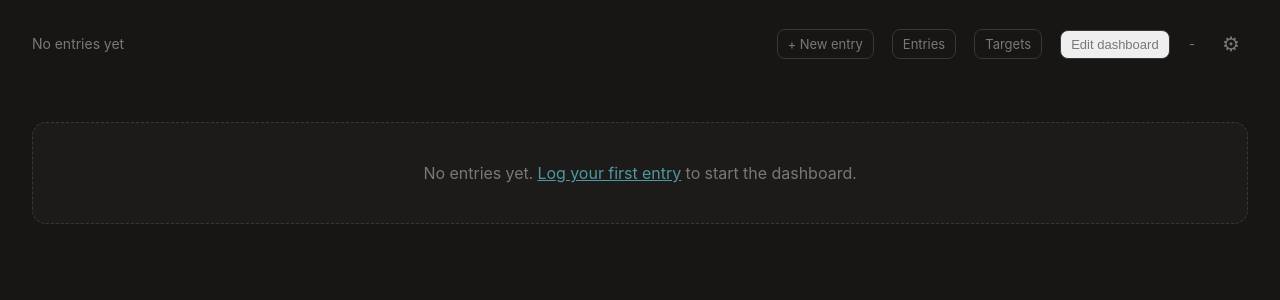
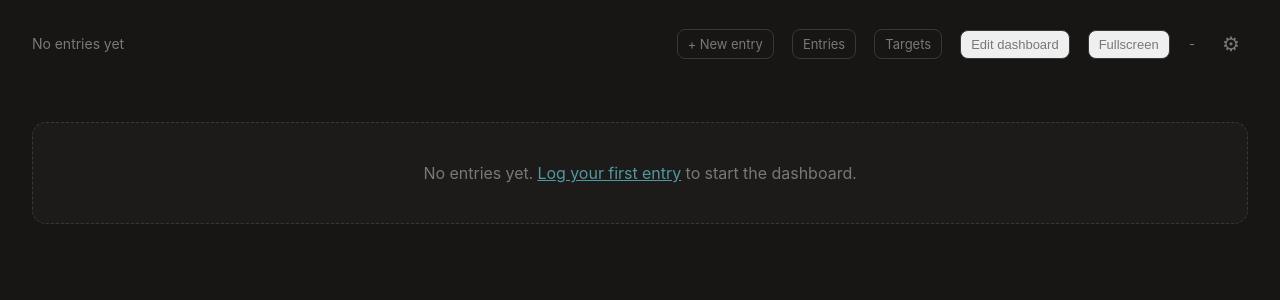
Before and after one commit to andrewsmhay/PowerliftingDash, a FastAPI app: template app/templates/dashboard.html in a window 1280 px wide. Shown: the top 300 px of the page. Run offline with FastAPI, Linux system fonts and the light colour scheme; the template is opened without the code that fills it, so the values that code supplies are empty; parts of the project's set-up code (start-up, migrations or seed data) failed here and were passed over.

Commit message:
Add true fullscreen mode with uniform-scale fit (no clipping, no scrollbar)
Adds a fullscreen toggle button that uses the browser Fullscreen API.
The previous scrollbar fix (fitGridHeight shrinking cellHeight to the
viewport) had no runtime check against clipping, so a widget's fixed-size
content could be cropped at small viewports with no way to detect it.

Fullscreen mode now keeps the grid at its designed row height
(DEFAULT_CELL_HEIGHT, 50px) at all times, so no card content is ever
shrunk or clipped, and instead applies a single uniform CSS
transform: scale() to the whole grid so it fits the available viewport
height. Fonts, padding and borders shrink together proportionally.
A plain wrapper div (#dashboard-grid-viewport) around the scaled grid
collapses its reserved height to match the scaled visual size, so the
page never reports a taller scrollHeight than what is actually painted
and no scrollbar appears.

Verified with Playwright across six viewport widths (1920x1080 down to
800x600) and all three demo screens: worst_card_clip is 0 and
overflow_y is 0 in every case while in fullscreen. Scale factors at
representative sizes: 1366x768 Lifts & Body 0.85, 1280x720 Trends
0.69, 1024x600 0.50. Readability trades off at the smaller end of that
range since more content is being fit into less space; this is an
inherent trade-off of fitting a fixed widget count into a small
screen, not a defect.

Also verified the dashboard's screen-rotation timer while in
fullscreen: each scheduled rotation re-applies the fit and produces
the correct scale/height for the newly active screen with zero
overflow, so a kiosk display cycling through screens does not drift
out of fit.

The pre-existing windowed-mode fitGridHeight() step-up logic was left
unchanged; testing shows it already lands back on the full 50px cell
height for the current widget set (its clip-avoidance loop steps back
up before any shrink survives), so it is effectively a no-op today.
Left in place rather than removed, since simplifying it is out of
scope for this change.

Known and out of scope: an existing 22px card clip in windowed
(non-fullscreen) mode at 800x600 on the Lifts & Body screen, unrelated
to this change.

114 existing tests still pass (no Python files touched).

```diff
--- a/app/static/css/dashboard.css
+++ b/app/static/css/dashboard.css
@@ -33,6 +33,10 @@ html, body {
 body {
   min-height: 100vh;
   padding: 28px 32px 20px;
+}
+
+body.is-fullscreen:not(.dashboard-editing) {
+  overflow: hidden;
 }
 
 .top-bar {
@@ -330,6 +334,10 @@ body {
   font-family: var(--font-body);
 }
 
+#dashboard-grid-viewport {
+  overflow: hidden;
+}
+
 .grid-stack {
   min-height: 200px;
 }
--- a/app/static/js/dashboard.js
+++ b/app/static/js/dashboard.js
@@ -362,11 +362,103 @@
       addRemoveControls();
       populateTray();
     }
+    applyFitting();
+  }
+
+  function isFullscreen() {
+    return !!(document.fullscreenElement || document.webkitFullscreenElement);
+  }
+
+  function enterFullscreen() {
+    const el = document.documentElement;
+    const request = el.requestFullscreen || el.webkitRequestFullscreen;
+    if (request) request.call(el);
+  }
+
+  function exitFullscreen() {
+    const exit = document.exitFullscreen || document.webkitExitFullscreen;
+    if (exit) exit.call(document);
+  }
+
+  function toggleFullscreen() {
+    if (isFullscreen()) exitFullscreen();
+    else enterFullscreen();
+  }
+
+  function handleFullscreenChange() {
+    const active = isFullscreen();
+    document.body.classList.toggle("is-fullscreen", active);
+    const btn = document.getElementById("fullscreen-btn");
+    if (btn) btn.textContent = active ? "Exit fullscreen" : "Fullscreen";
+    window.setTimeout(applyFitting, 50);
+  }
+
+  function clearFullscreenScale(gridEl, viewportEl) {
+    gridEl.style.transform = "";
+    gridEl.style.width = "";
+    if (viewportEl) viewportEl.style.height = "";
+  }
+
+  function applyFullscreenScale() {
+    const gridEl = document.getElementById("dashboard-grid");
+    const viewportEl = document.getElementById("dashboard-grid-viewport");
+    if (!grid || !gridEl) return;
+    if (!isFullscreen() || editing) {
+      clearFullscreenScale(gridEl, viewportEl);
+      return;
+    }
+    const screen = activeScreen();
+    if (!screen || !screen.widgets.length) {
+      clearFullscreenScale(gridEl, viewportEl);
+      return;
+    }
+    // Fullscreen uses the dashboard's true designed row height (never shrunk,
+    // so no card content can ever be clipped) and instead fits the whole grid
+    // to the viewport with a single uniform scale, which shrinks fonts,
+    // padding and borders together rather than cropping anything.
+    grid.cellHeight(DEFAULT_CELL_HEIGHT, true);
+    const maxRows = currentMaxRow(screen);
+    const naturalHeight = maxRows * DEFAULT_CELL_HEIGHT;
+    const top = gridEl.getBoundingClientRect().top;
+    const bottomPadding = parseFloat(window.getComputedStyle(document.body).paddingBottom) || 0;
+    const available = window.innerHeight - top - bottomPadding;
+    const scale = Math.min(1, available / naturalHeight);
+    if (scale >= 1) {
+      clearFullscreenScale(gridEl, viewportEl);
+      return;
+    }
+    gridEl.style.transformOrigin = "top left";
+    gridEl.style.transform = `scale(${scale})`;
+    gridEl.style.width = (100 / scale) + "%";
+    // transform: scale() shrinks what is painted but GridStack keeps managing
+    // #dashboard-grid's own inline height at the unscaled size (it reasserts
+    // this on its own resize observer, so overriding gridEl.style.height
+    // directly gets clobbered). Instead, collapse the height of the plain
+    // wrapper div around it, which nothing else touches, so the page's
+    // reserved layout space matches what is actually painted.
+    if (viewportEl) viewportEl.style.height = (naturalHeight * scale) + "px";
+    requestAnimationFrame(() => {
+      Object.values(charts).forEach((chart) => chart.resize());
+    });
+  }
+
+  function applyFitting() {
     fitGridHeight();
+    applyFullscreenScale();
   }
 
   function currentMaxRow(screen) {
     return screen.widgets.reduce((max, item) => Math.max(max, item.y + item.h), 1);
+  }
+
+  function anyCardContentClipped() {
+    const boxes = document.querySelectorAll(
+      "#dashboard-grid .grid-stack-item-content > .card, #dashboard-grid .grid-stack-item-content > .chart-card"
+    );
+    for (const box of boxes) {
+      if (box.scrollHeight - box.clientHeight > 1) return true;
+    }
+    return false;
   }
 
   function fitGridHeight() {
@@ -383,8 +475,15 @@
     const bottomPadding = parseFloat(window.getComputedStyle(document.body).paddingBottom) || 0;
     const available = window.innerHeight - top - bottomPadding;
     const fitted = Math.floor(available / maxRows);
-    const cellHeight = Math.max(MIN_CELL_HEIGHT, Math.min(DEFAULT_CELL_HEIGHT, fitted));
+    let cellHeight = Math.max(MIN_CELL_HEIGHT, Math.min(DEFAULT_CELL_HEIGHT, fitted));
     grid.cellHeight(cellHeight, true);
+    // Shrinking cell height is only safe as long as no card's fixed-size content
+    // (labels, values, meta rows) gets clipped. Step back up until nothing clips,
+    // trading a page-level scrollbar for guaranteed-readable widget content.
+    while (cellHeight < DEFAULT_CELL_HEIGHT && anyCardContentClipped()) {
+      cellHeight += 1;
+      grid.cellHeight(cellHeight, true);
+    }
   }
 
   function liveScreenWidgets() {
@@ -584,7 +683,7 @@
       startRotationTimer();
     }
     renderScreenTabs();
-    fitGridHeight();
+    applyFitting();
     requestAnimationFrame(() => {
       Object.values(charts).forEach((chart) => chart.resize());
     });
@@ -675,8 +774,21 @@
     let resizeDebounce = null;
     window.addEventListener("resize", () => {
       window.clearTimeout(resizeDebounce);
-      resizeDebounce = window.setTimeout(fitGridHeight, 150);
+      resizeDebounce = window.setTimeout(applyFitting, 150);
     });
+    const fullscreenBtn = document.getElementById("fullscreen-btn");
+    const fullscreenSupported = !!(
+      document.documentElement.requestFullscreen || document.documentElement.webkitRequestFullscreen
+    );
+    if (fullscreenBtn) {
+      if (fullscreenSupported) {
+        fullscreenBtn.addEventListener("click", toggleFullscreen);
+      } else {
+        fullscreenBtn.hidden = true;
+      }
+    }
+    document.addEventListener("fullscreenchange", handleFullscreenChange);
+    document.addEventListener("webkitfullscreenchange", handleFullscreenChange);
     document.getElementById("edit-dashboard-btn").addEventListener("click", () => setEditing(true));
     document.getElementById("save-dashboard-btn").addEventListener("click", () => {
       saveLayout().catch((error) => window.alert("Could not save dashboard: " + (error.detail || "Unknown error")));
--- a/app/templates/dashboard.html
+++ b/app/templates/dashboard.html
@@ -19,6 +19,7 @@
         <button id="save-dashboard-btn" class="nav-link" type="button" hidden>Save</button>
         <button id="cancel-dashboard-btn" class="nav-link" type="button" hidden>Cancel</button>
         <button id="reset-dashboard-btn" class="nav-link" type="button" hidden>Reset to default</button>
+        <button id="fullscreen-btn" class="nav-link" type="button">Fullscreen</button>
         <span id="entry-count-badge">-</span>
         <a class="gear-link" href="/settings" title="Settings">&#9881;</a>
     </div>
@@ -33,7 +34,9 @@
 {% endif %}
 
 <div id="widget-tray" class="widget-tray" hidden></div>
-<div class="grid-stack" id="dashboard-grid"></div>
+<div id="dashboard-grid-viewport">
+    <div class="grid-stack" id="dashboard-grid"></div>
+</div>
 {% endblock %}
 
 {% block scripts %}
```
Also changed, not shown: 2 other files.
